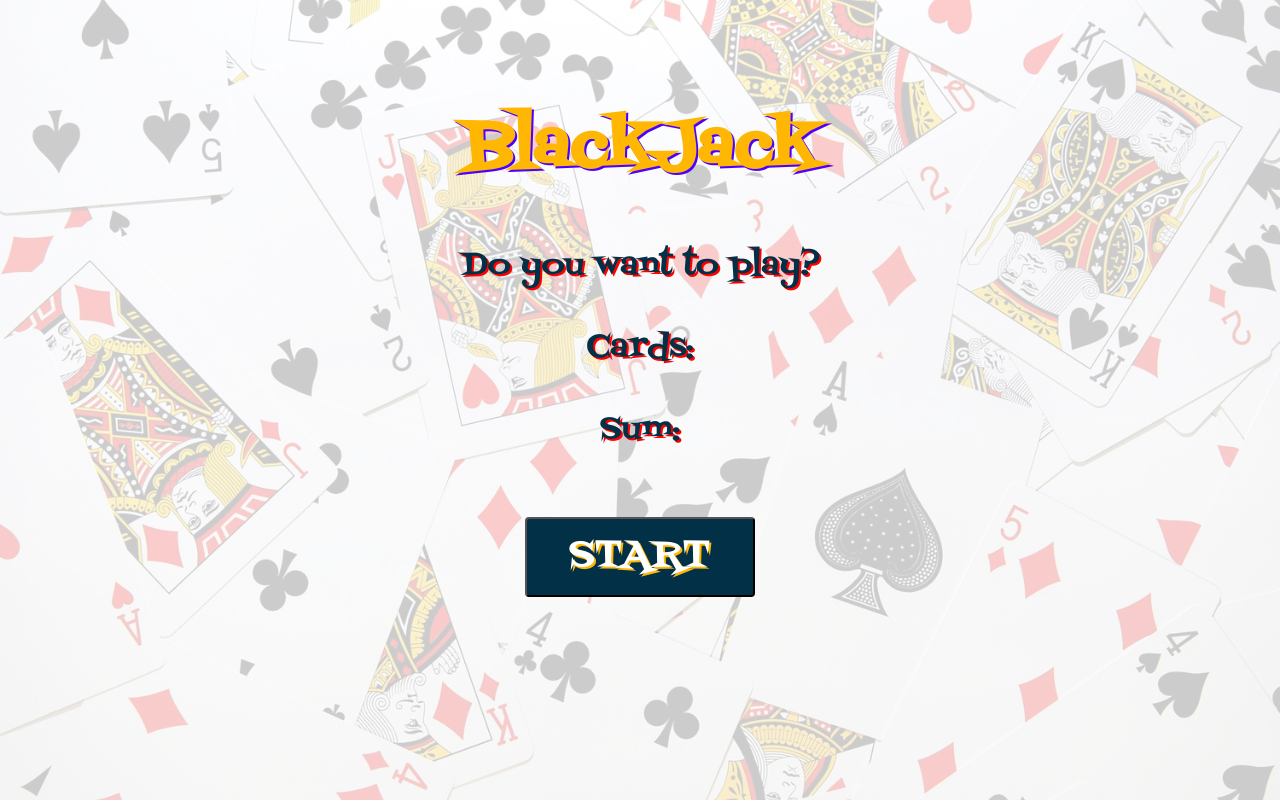
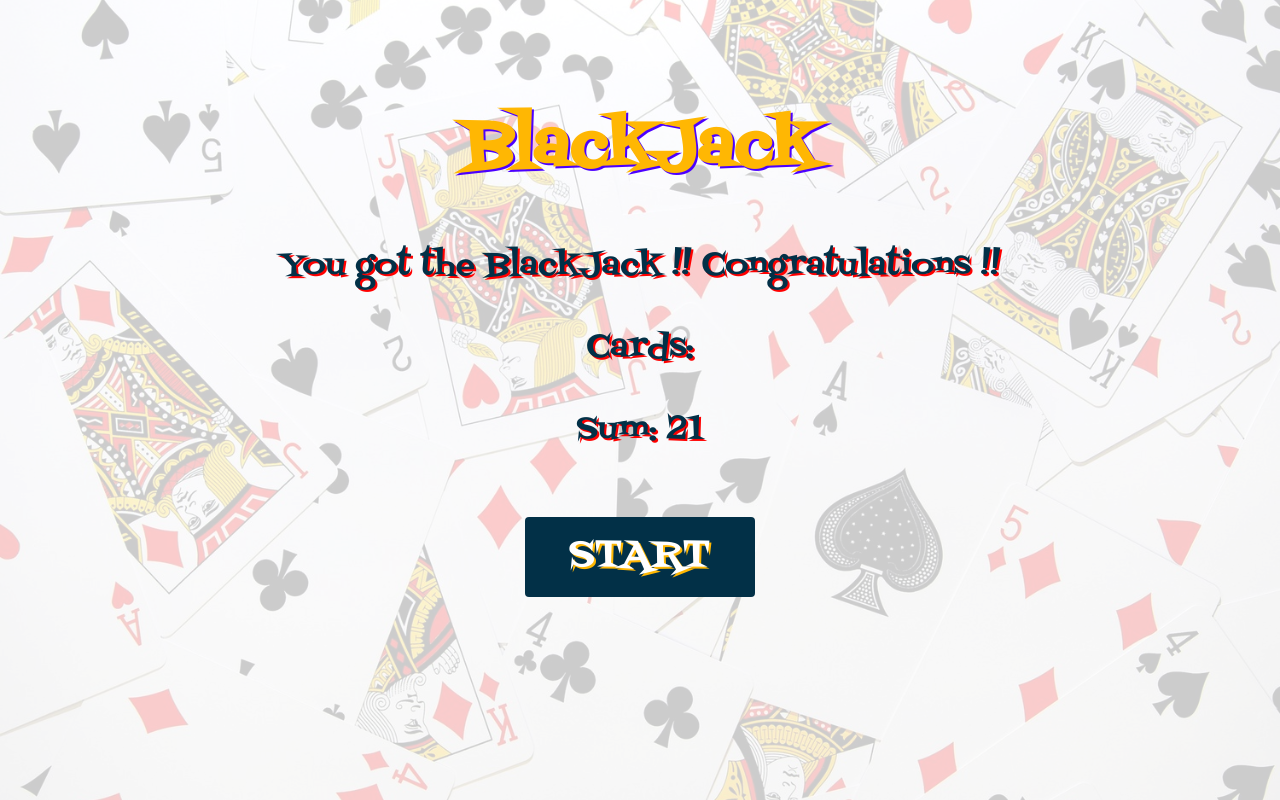
Before and after one commit to suyashgujar/blackjack-card-game, a plain HTML site: page index.html in a window 1280 px wide. Both pictures are taken after a click on the button "START". Drawn offline with Linux system fonts and the light colour scheme.

Commit message:
sum display added

```diff
--- a/index.css
+++ b/index.css
@@ -36,6 +36,7 @@ h1{
     height: 80px;
     margin-top: 30px;
     border-radius: 4px;
+    border: none;
     font-family: inherit;
     font-size: larger;
     color: #ffffff;
--- a/index.html
+++ b/index.html
@@ -10,7 +10,7 @@
     <h1>BlackJack</h1>
     <p id="message-el">Do you want to play?</p>
     <p>Cards:</p>
-    <p>Sum:</p>
+    <p id="sum-el">Sum:</p>
     <button id="start" onclick="start()">START</button>
     <script src="index.js"></script>
 </body>
--- a/index.js
+++ b/index.js
@@ -1,5 +1,5 @@
-let firstCard = 6
-let secondCard = 9
+let firstCard = 10
+let secondCard = 11
 
 let sum = firstCard + secondCard
 
@@ -7,8 +7,13 @@ let hasBlackJack = false
 let isAlive = true
 
 let message = ""
+let messageEL = document.getElementById("message-el")
+let sumEL = document.getElementById("sum-el")
 
 function start(){
+
+    sumEL.textContent = "Sum: " + sum
+
 
     if (sum < 21){
     message = "Do you want to draw a new card ??"
@@ -22,4 +27,6 @@ else{
         isAlive = false
     }
 
+    messageEL.textContent = message
+
 }
```
Lines whose indentation alone changed are shown as unchanged.
